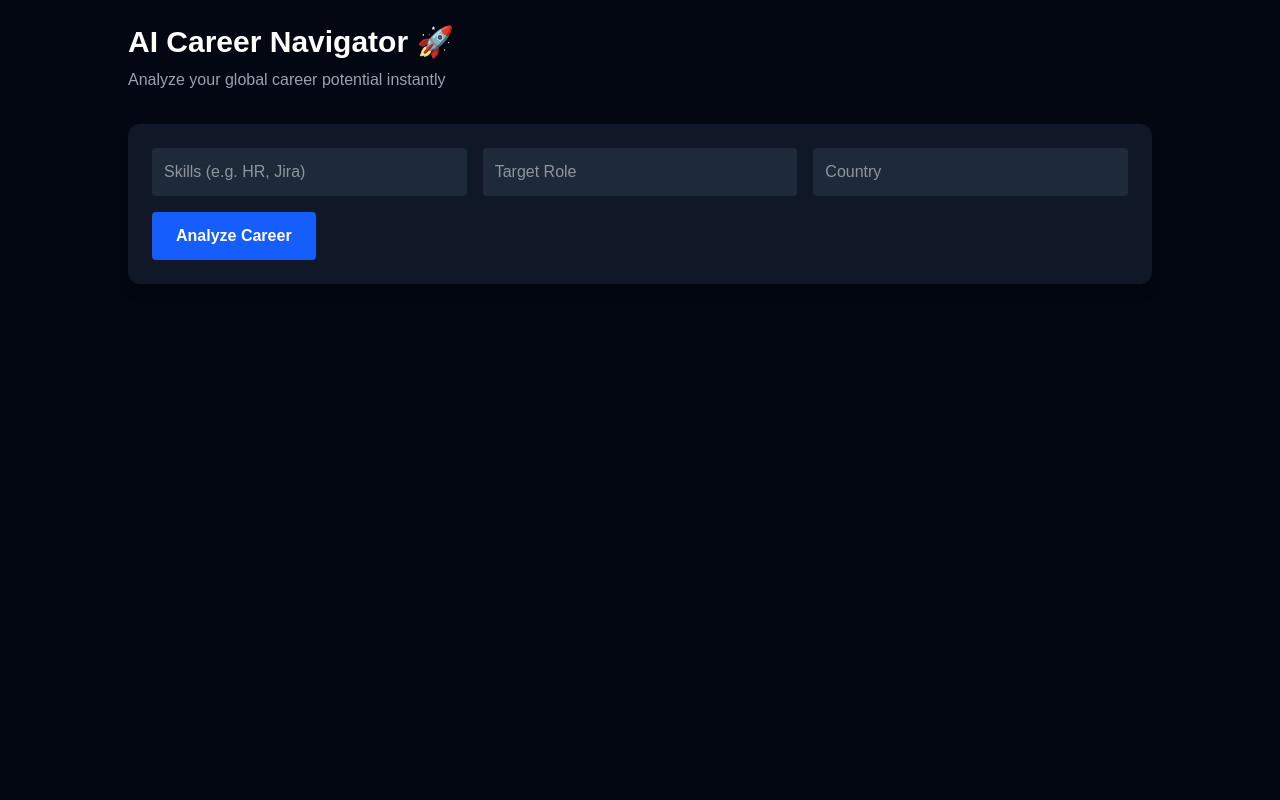
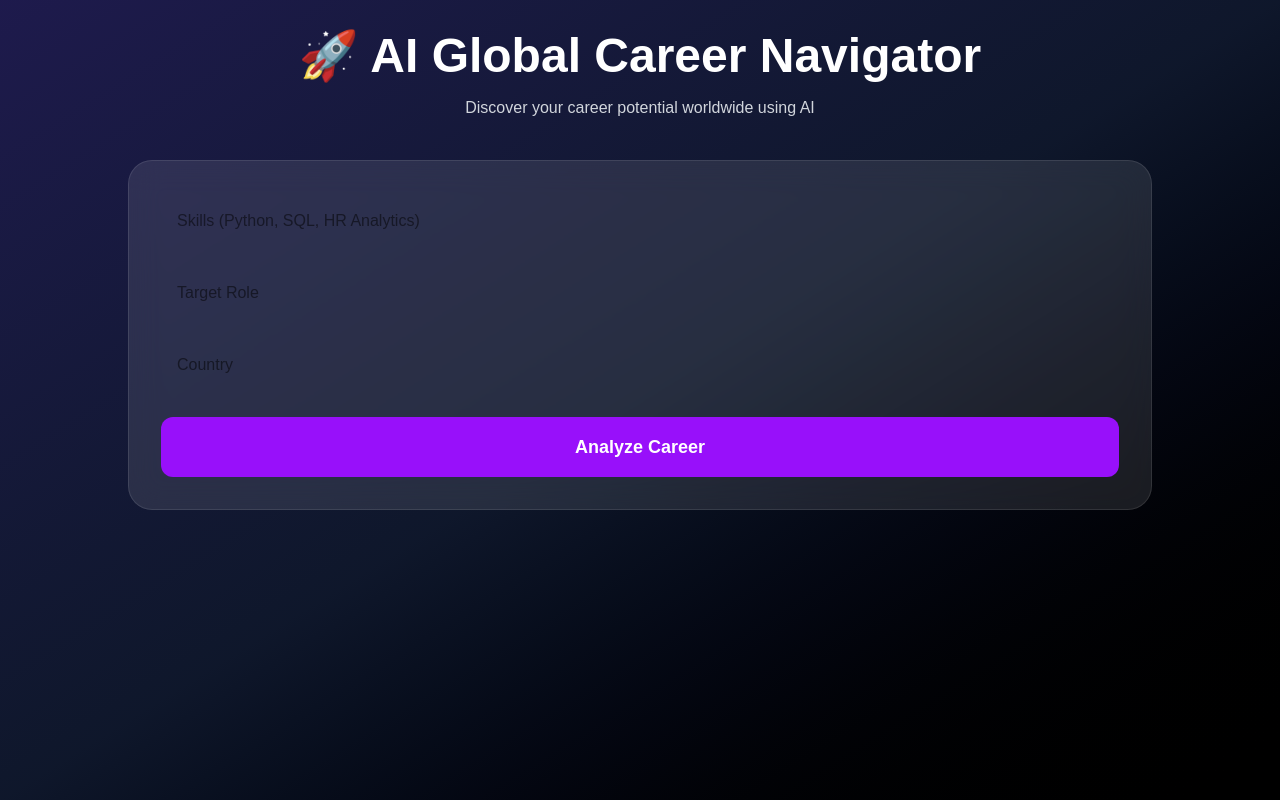
Before and after one commit to bhagyasreemalla/ai-careers-saas, a Next.js app in the folder frontend/: page / in a window 1280 px wide. Built offline with nearby package versions, Linux system fonts and the light colour scheme.

Commit message:
add cors and frontend updates

```diff
--- a/frontend/app/page.tsx
+++ b/frontend/app/page.tsx
@@ -6,148 +6,93 @@ export default function Home() {
   const [skills, setSkills] = useState("");
   const [role, setRole] = useState("");
   const [country, setCountry] = useState("");
+  const [loading, setLoading] = useState(false);
+  const [result, setResult] = useState<any>(null);
 
-  const [loading, setLoading] = useState(false);
-  const [data, setData] = useState<any>(null);
-  const [error, setError] = useState("");
-
-  const analyze = async () => {
+  const analyzeCareer = async () => {
     setLoading(true);
-    setError("");
-    setData(null);
 
     try {
-      const res = await fetch("https://YOUR_BACKEND_URL.onrender.com/analyze", {
+      const res = await fetch(
+        "https://ai-careers-saas.onrender.com/analyze",
+        {
           method: "POST",
           headers: {
             "Content-Type": "application/json",
           },
-        body: JSON.stringify({ skills, role, country }),
-      });
+          body: JSON.stringify({
+            skills,
+            role,
+            country,
+          }),
+        }
+      );
 
-      const result = await res.json();
+      const data = await res.json();
+      setResult(data);
+    } catch (error) {
+      console.error(error);
+      alert("Error connecting to backend");
+    }
 
-      if (!res.ok) throw new Error(result.detail || "API Error");
-
-      setData(result);
-    } catch (err: any) {
-      setError(err.message);
-    } finally {
     setLoading(false);
-    }
   };
 
   return (
-    <div className="min-h-screen bg-gray-950 text-white p-6">
+    <main className="min-h-screen bg-gradient-to-br from-indigo-950 via-slate-900 to-black text-white p-8">
       <div className="max-w-5xl mx-auto">
 
-        {/* HEADER */}
-        <h1 className="text-3xl font-bold mb-2">
-          AI Career Navigator 🚀
+        <h1 className="text-5xl font-bold text-center mb-4">
+          🚀 AI Global Career Navigator
         </h1>
-        <p className="text-gray-400 mb-8">
-          Analyze your global career potential instantly
+
+        <p className="text-center text-gray-300 mb-10">
+          Discover your career potential worldwide using AI
         </p>
 
-        {/* INPUT BOX */}
-        <div className="bg-gray-900 p-6 rounded-xl shadow-lg mb-8">
-          <div className="grid gap-4 md:grid-cols-3">
+        <div className="bg-white/10 backdrop-blur-lg rounded-3xl p-8 border border-white/10">
 
           <input
-              className="p-3 rounded bg-gray-800 text-white"
-              placeholder="Skills (e.g. HR, Jira)"
+            className="w-full p-4 rounded-xl text-black mb-4"
+            placeholder="Skills (Python, SQL, HR Analytics)"
             value={skills}
             onChange={(e) => setSkills(e.target.value)}
           />
 
           <input
-              className="p-3 rounded bg-gray-800 text-white"
+            className="w-full p-4 rounded-xl text-black mb-4"
             placeholder="Target Role"
             value={role}
             onChange={(e) => setRole(e.target.value)}
           />
 
           <input
-              className="p-3 rounded bg-gray-800 text-white"
+            className="w-full p-4 rounded-xl text-black mb-6"
             placeholder="Country"
             value={country}
             onChange={(e) => setCountry(e.target.value)}
           />
-          </div>
 
           <button
-            onClick={analyze}
-            className="mt-4 bg-blue-600 hover:bg-blue-700 px-6 py-3 rounded font-semibold"
+            onClick={analyzeCareer}
+            className="w-full bg-purple-600 hover:bg-purple-700 p-4 rounded-xl font-bold text-lg"
           >
             {loading ? "Analyzing..." : "Analyze Career"}
           </button>
         </div>
 
-        {/* ERROR */}
-        {error && (
-          <div className="bg-red-900 text-red-200 p-4 rounded mb-6">
-            {error}
-          </div>
-        )}
+        {result && (
+          <div className="mt-10 bg-white/10 backdrop-blur-lg rounded-3xl p-8 border border-white/10">
+            <h2 className="text-3xl font-bold mb-4">
+              Career Insights
+            </h2>
 
-        {/* RESULTS */}
-        {data && (
-          <div className="grid md:grid-cols-2 lg:grid-cols-3 gap-6">
-
-            <Card title="Career Score" value={data.career_score} />
-            <Card title="Visa Score" value={data.visa_score} />
-            <Card title="Competition" value={data.competition} />
-            <Card title="Salary Range" value={data.salary_range} />
-
-            <div className="bg-gray-900 p-4 rounded-xl col-span-full">
-              <h3 className="font-bold mb-2">Missing Skills</h3>
-              <div className="flex flex-wrap gap-2">
-                {data.missing_skills?.map((s: string, i: number) => (
-                  <span key={i} className="bg-gray-800 px-3 py-1 rounded-full text-sm">
-                    {s}
-                  </span>
-                ))}
-              </div>
-            </div>
-
-            <div className="bg-gray-900 p-4 rounded-xl">
-              <h3 className="font-bold mb-2">Top Countries</h3>
-              <ul className="text-gray-300 space-y-1">
-                {data.top_countries?.map((c: string, i: number) => (
-                  <li key={i}>🌍 {c}</li>
-                ))}
-              </ul>
-            </div>
-
-            <div className="bg-gray-900 p-4 rounded-xl col-span-full">
-              <h3 className="font-bold mb-2">AI Insight</h3>
-              <p className="text-gray-300 whitespace-pre-line">
-                {data.ai_insight}
-              </p>
-            </div>
-
-            <div className="bg-gray-900 p-4 rounded-xl col-span-full">
-              <h3 className="font-bold mb-2">Roadmap</h3>
-              <ol className="list-decimal ml-5 text-gray-300">
-                {data.roadmap?.map((r: string, i: number) => (
-                  <li key={i}>{r}</li>
-                ))}
-              </ol>
-            </div>
-
+            <pre className="overflow-auto whitespace-pre-wrap">
+              {JSON.stringify(result, null, 2)}
+            </pre>
           </div>
         )}
       </div>
-    </div>
+    </main>
   );
 }
-
-/* CARD COMPONENT */
-function Card({ title, value }: any) {
-  return (
-    <div className="bg-gray-900 p-6 rounded-xl shadow">
-      <h3 className="text-gray-400 text-sm">{title}</h3>
-      <p className="text-2xl font-bold mt-2">{value}</p>
-    </div>
-  );
-}
```
Also changed, not shown: 2 other files (tests, documents, lock files or other folders). Lines whose indentation alone changed are shown as unchanged.
